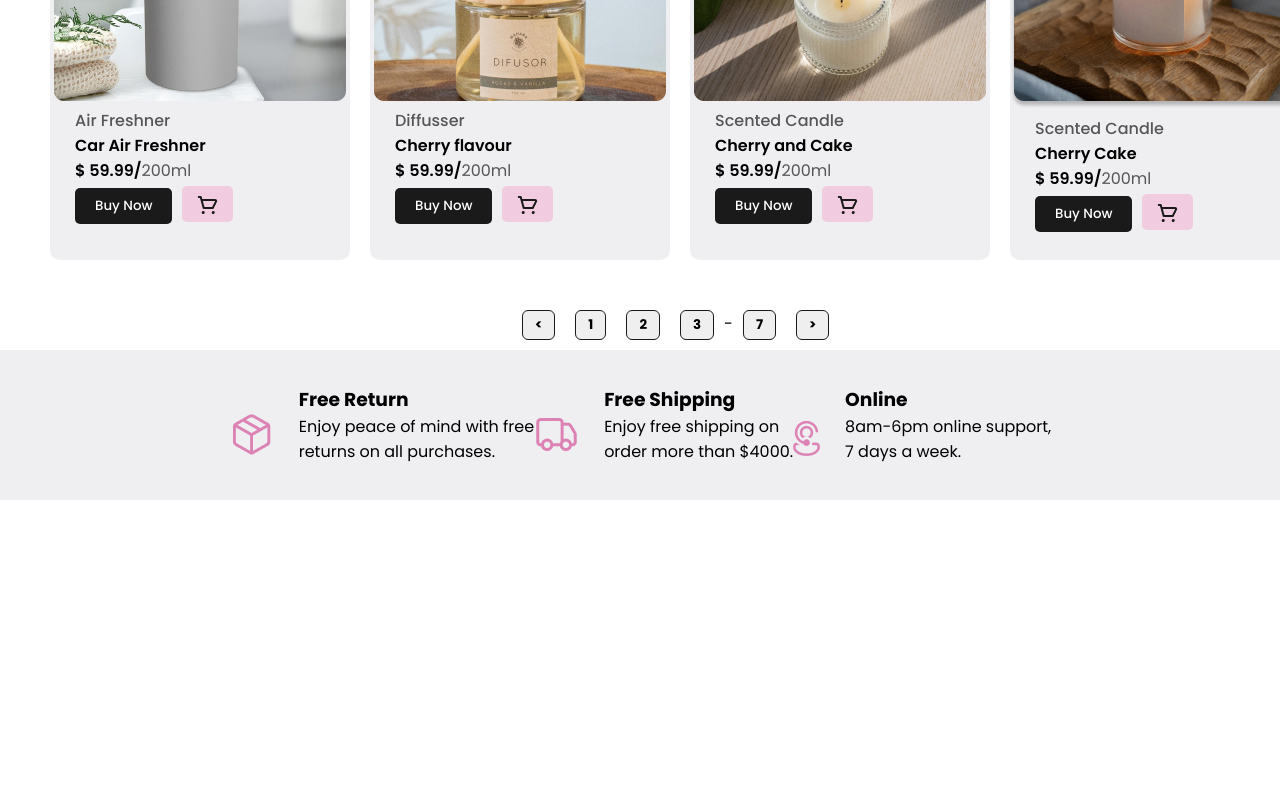
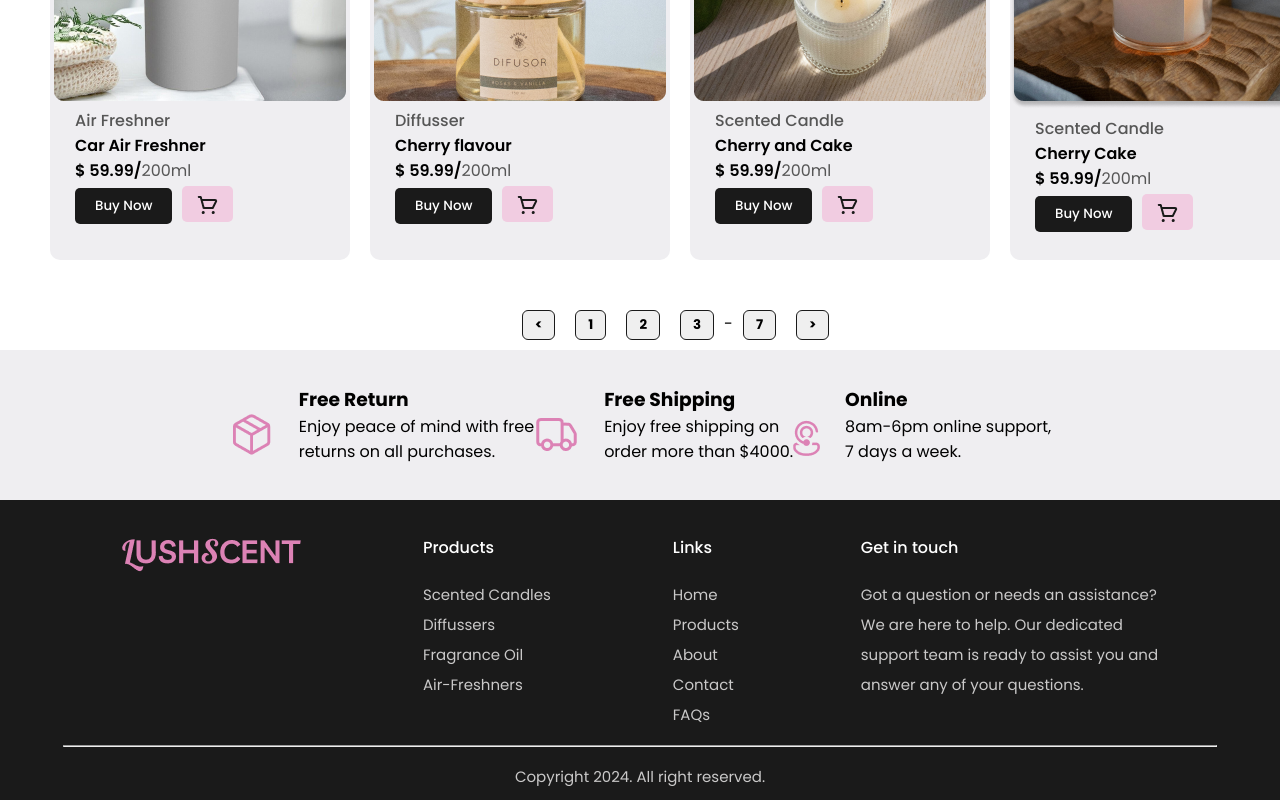
Before and after one commit to OlamideLanre/LushScent, a React (Vite) app: page / in a window 1280 px wide. Shown: the part 1619-2419 px from the top of the page. Before the commit the page ends 2119 px from the top, so only its background shows below. Built offline with nearby package versions, Linux system fonts and the light colour scheme.

Commit message:
footer wip

```diff
--- a/component/Footer.jsx
+++ b/component/Footer.jsx
@@ -1,7 +1,95 @@
 const Footer = () => {
   return (
     <>
-      <footer></footer>
+      <div className="extra">
+        <div className="containers">
+          <div className="freeReturn">
+            <div className="HomeImgDiv">
+              <img src="f7_shippingbox.png" alt="" />
+            </div>
+            <div className="benefits ">
+              <h3>Free Return</h3>
+              <p>
+                Enjoy peace of mind with free <br /> returns on all purchases.
+              </p>
+            </div>
+          </div>
+          <div className="freeShipping">
+            <div className="HomeImgDiv">
+              <img src="hugeicons_shipping-truck-02.png" alt="" />
+            </div>
+            <div className="benefits">
+              <h3>Free Shipping</h3>
+              <p>
+                Enjoy free shipping on <br />
+                order more than $4000.
+              </p>
+            </div>
+          </div>
+          <div className="online">
+            <div className="HomeImgDiv">
+              <img src="fluent_person-support-24-regular.png" alt="" />
+            </div>
+
+            <div className="benefits">
+              <h3>Online</h3>
+              <p>
+                8am-6pm online support,
+                <br /> 7 days a week.
+              </p>
+            </div>
+          </div>
+        </div>
+      </div>
+      <footer>
+        <div className="footerDiv">
+          <div>
+            <img src="Logo.png" alt="LushScent logo" />
+          </div>
+          <div>
+            <h4>Products</h4>
+            <ul>
+              <li>Scented Candles</li>
+              <li>Diffussers</li>
+              <li>Fragrance Oil</li>
+              <li>Air-Freshners</li>
+            </ul>
+          </div>
+          <div>
+            <h4>Links</h4>
+            <a href="">Home</a>
+            <a href="">Products</a>
+            <a href="">About</a>
+            <a href="">Contact</a>
+            <a href="">FAQs</a>
+          </div>
+          <div>
+            <h4>Get in touch</h4>
+            <p>
+              Got a question or needs an assistance? <br /> We are here to help.
+              Our dedicated <br /> support team is ready to assist you and{" "}
+              <br />
+              answer any of your questions.
+            </p>
+          </div>
+        </div>
+        <hr
+          style={{
+            width: "90%",
+            marginLeft: "auto",
+            marginRight: "auto",
+            marginTop: "15px",
+          }}
+        />
+        <p
+          style={{
+            textAlign: "center",
+            marginTop: "15px",
+          }}
+        >
+          Copyright 2024. All right reserved.
+        </p>
+      </footer>
     </>
   );
 };
--- a/pages/Home.jsx
+++ b/pages/Home.jsx
@@ -49,46 +49,6 @@ const Home = () => {
         <a href="">Air-Freshner</a>
       </div>
       <ProductsDisplay />
-      <div className="extra">
-        <div className="containers">
-          <div className="freeReturn">
-            <div className="HomeImgDiv">
-              <img src="f7_shippingbox.png" alt="" />
-            </div>
-            <div className="benefits ">
-              <h3>Free Return</h3>
-              <p>
-                Enjoy peace of mind with free <br /> returns on all purchases.
-              </p>
-            </div>
-          </div>
-          <div className="freeShipping">
-            <div className="HomeImgDiv">
-              <img src="hugeicons_shipping-truck-02.png" alt="" />
-            </div>
-            <div className="benefits">
-              <h3>Free Shipping</h3>
-              <p>
-                Enjoy free shipping on <br />
-                order more than $4000.
-              </p>
-            </div>
-          </div>
-          <div className="online">
-            <div className="HomeImgDiv">
-              <img src="fluent_person-support-24-regular.png" alt="" />
-            </div>
-
-            <div className="benefits">
-              <h3>Online</h3>
-              <p>
-                8am-6pm online support,
-                <br /> 7 days a week.
-              </p>
-            </div>
-          </div>
-        </div>
-      </div>
     </>
   );
 };
--- a/src/App.css
+++ b/src/App.css
@@ -175,3 +175,37 @@ nav .inputContainer{
 .HomeImgDiv img{
     margin-right: 25px;
 }
+footer{
+    width: 100%;
+    background-color: #1A1A1A;
+
+    height: 300px;
+}
+footer h4{
+    color: white;
+    font-weight: 500;
+    margin-bottom: 20px;
+}
+footer a{
+    display: block;
+    color: #CAC9C9;
+    text-decoration: none;
+    font-size: 15px;
+    line-height: 2em;
+}
+footer p{
+    color: #CAC9C9;
+    font-size: 15px;
+    line-height: 2em;
+}
+.footerDiv{
+    display: flex;
+    justify-content: space-evenly;
+    padding-top: 35px;
+}
+ul{
+    list-style: none;
+    color: #CAC9C9;
+    font-size: 15px;
+    line-height: 2em;
+}
--- a/src/App.jsx
+++ b/src/App.jsx
@@ -1,3 +1,4 @@
+import Footer from "../component/Footer";
 import NavBar from "../component/NavBar";
 import Home from "../pages/Home";
 import "./App.css";
@@ -7,6 +8,7 @@ function App() {
     <>
       <NavBar />
       <Home />
+      <Footer />
     </>
   );
 }
```
